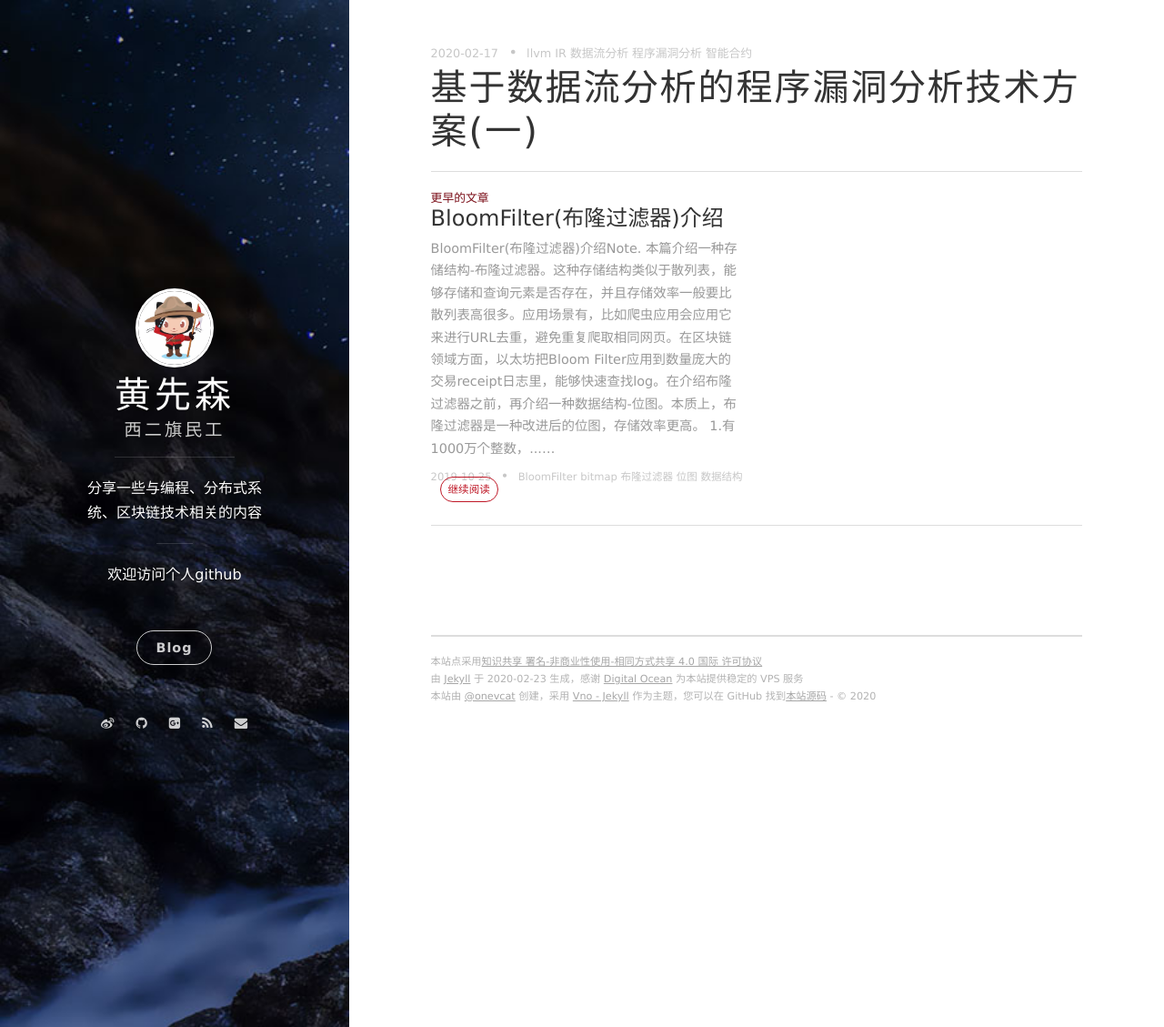
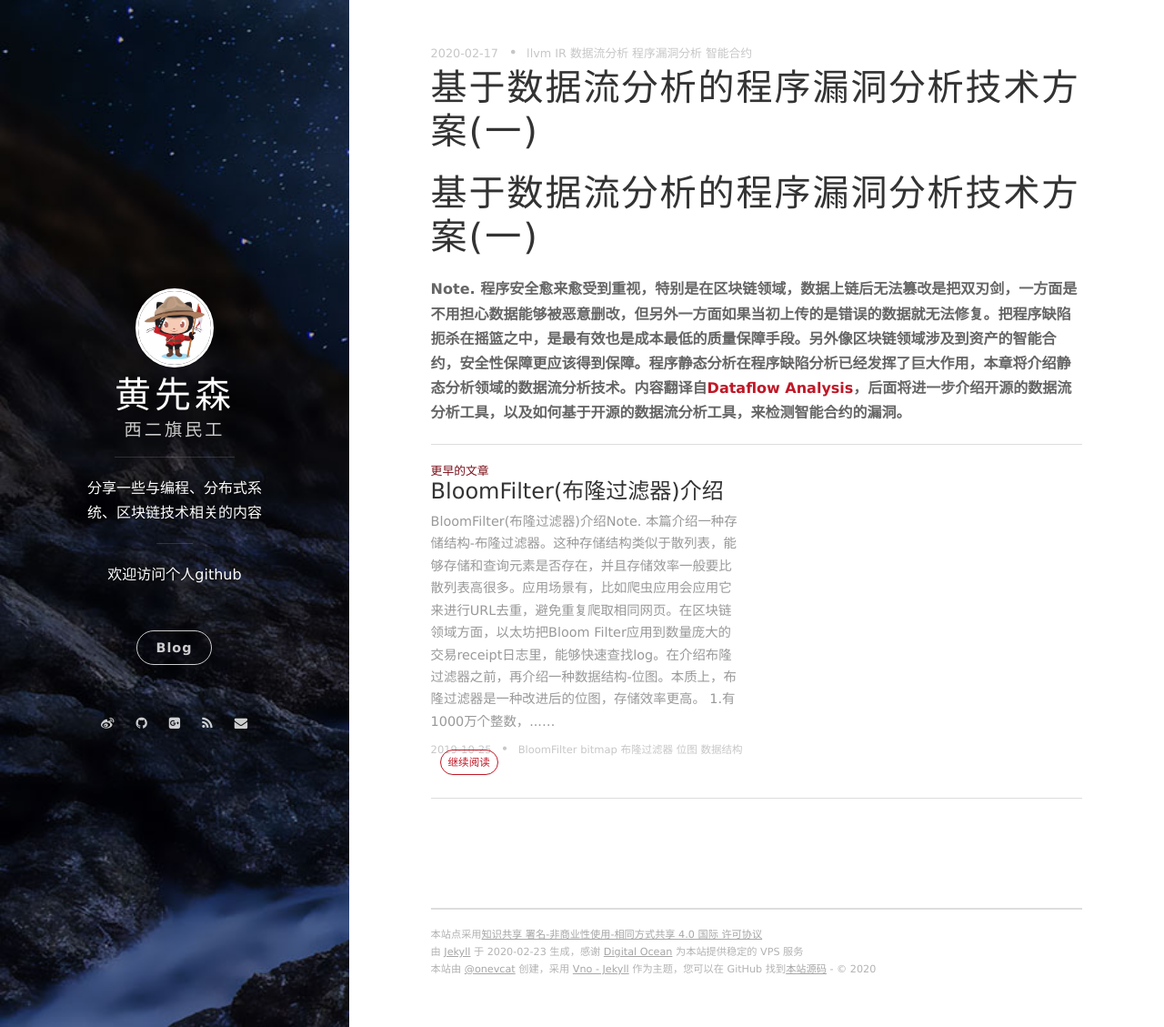
Before and after one commit to berryjam/berryjam.github.io, a Jekyll site: the page built from _posts/2020-02-17-基于数据流分析的程序漏洞分析技术方案(一).md, in a window 1280 px wide and 1129 px high. Shown: the whole window at 91% size. Built offline with Jekyll 4.4.1, drawn with Linux system fonts in a browser that asks for light colours; nearby versions of some CDN libraries; comment, search, counter and statistics services are not loaded.

Commit message:
Update 2020-02-17-基于数据流分析的程序漏洞分析技术方案(一).md

```diff
--- a/_posts/2020-02-17-基于数据流分析的程序漏洞分析技术方案(一).md
+++ b/_posts/2020-02-17-基于数据流分析的程序漏洞分析技术方案(一).md
@@ -4,3 +4,7 @@
 date: 2020-02-17 12:01:00.000000000 +09:00
 tags: llvm IR 数据流分析 程序漏洞分析 智能合约
 ---
+
+# 基于数据流分析的程序漏洞分析技术方案(一)
+
+**Note. 程序安全愈来愈受到重视，特别是在区块链领域，数据上链后无法篡改是把双刃剑，一方面是不用担心数据能够被恶意删改，但另外一方面如果当初上传的是错误的数据就无法修复。把程序缺陷扼杀在摇篮之中，是最有效也是成本最低的质量保障手段。另外像区块链领域涉及到资产的智能合约，安全性保障更应该得到保障。程序静态分析在程序缺陷分析已经发挥了巨大作用，本章将介绍静态分析领域的数据流分析技术。内容翻译自[Dataflow Analysis](http://pages.cs.wisc.edu/~horwitz/CS704-NOTES/2.DATAFLOW.html)，后面将进一步介绍开源的数据流分析工具，以及如何基于开源的数据流分析工具，来检测智能合约的漏洞。**
```
